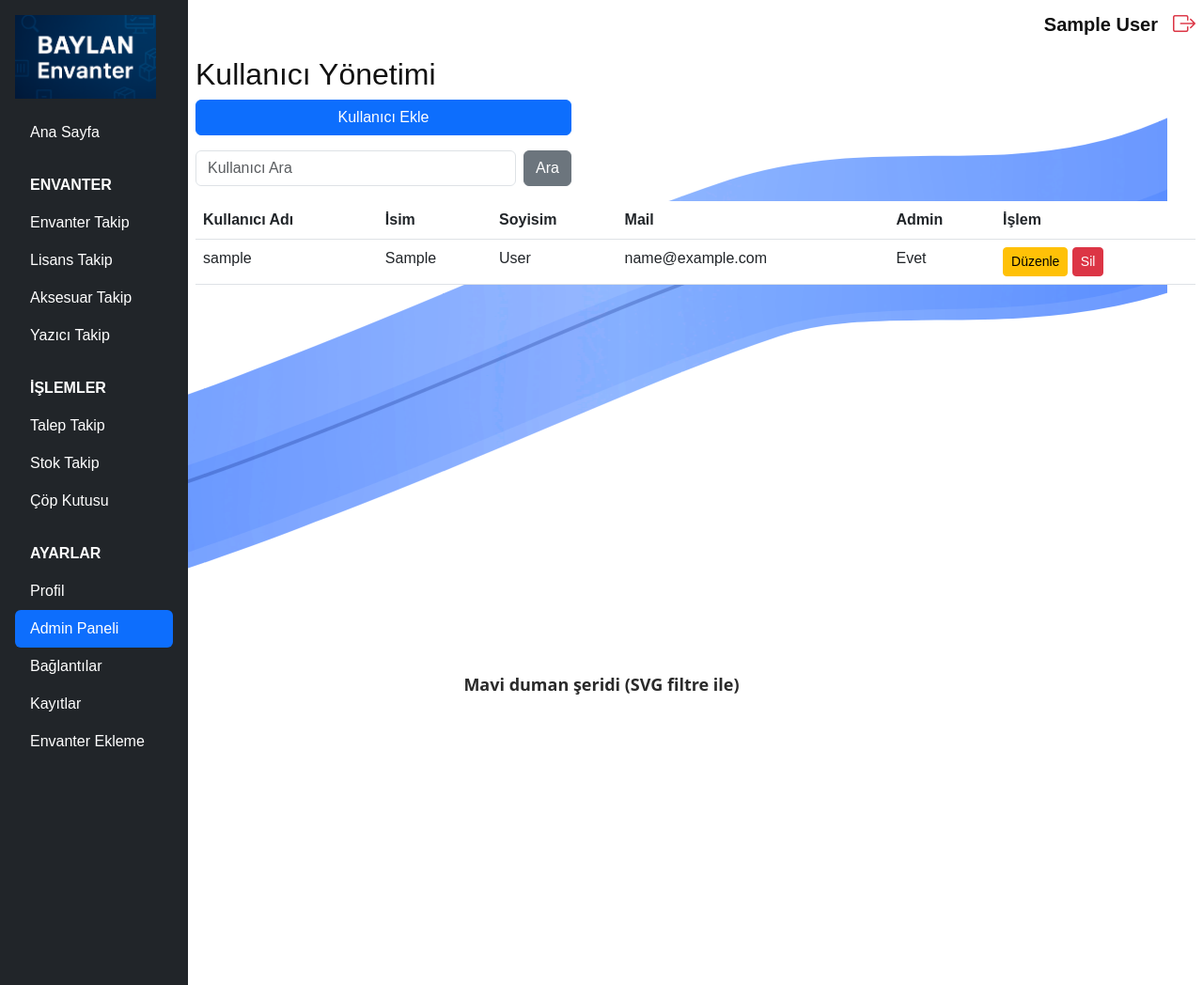
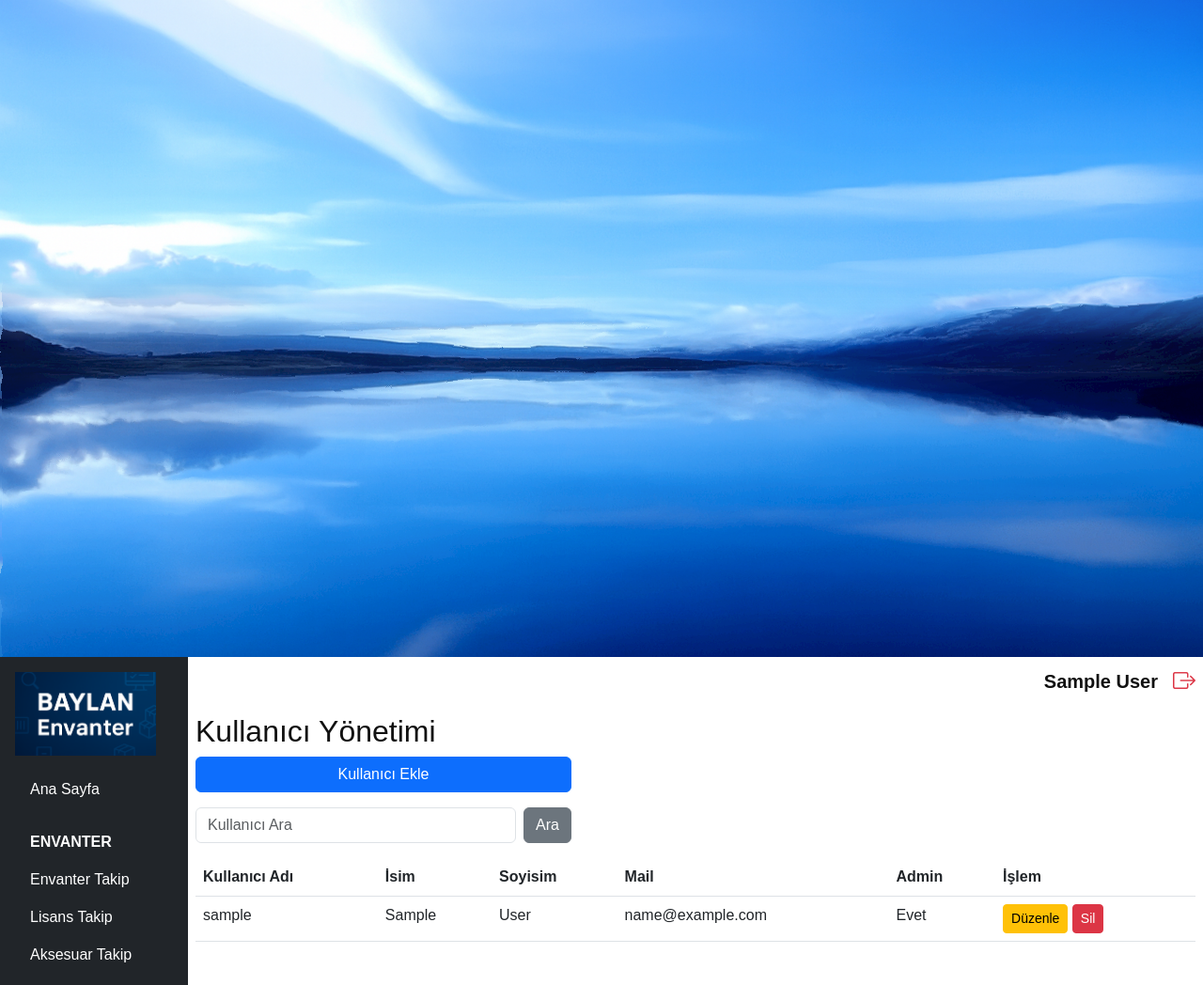
Before and after one commit to fixadd/BilgiislemTool, a FastAPI app: page /admin in a window 1280 px wide. Shown: the top 1048 px of the page at 94% size. Run offline with FastAPI, Linux system fonts and the light colour scheme; the visitor is signed in with stand-in values (Sample User, id 1); tables that the repository leaves empty hold one stand-in row (values such as "Sample post"); parts of the project's set-up code (start-up, migrations or seed data) failed here and were passed over; some libraries are stand-ins or nearby versions.

Commit message:
Replace smoke background with lake ripple effect

```diff
--- a/templates/partials/smoke_ribbon.html
+++ b/templates/partials/smoke_ribbon.html
@@ -1,64 +1,82 @@
+<!-- Lake Hero (drop-in section) -->
+<section class="lake-anim" style="--img: url('/image/background.png');">
+  <!-- SVG ripple filter (gizli) -->
+  <svg aria-hidden="true" class="lake-svg">
+    <filter id="ripple">
+      <!-- Noise kaynağı -->
+      <feTurbulence type="turbulence" baseFrequency="0.008 0.02" numOctaves="2" seed="7" result="noise">
+        <!-- Ripple hızını buradan ayarlayabilirsin -->
+        <animate attributeName="baseFrequency"
+                 dur="12s"
+                 values="0.008 0.02; 0.012 0.03; 0.008 0.02"
+                 repeatCount="indefinite"/>
+      </feTurbulence>
+      <!-- Deformasyon -->
+      <feDisplacementMap in="SourceGraphic" in2="noise" scale="6" xChannelSelector="R" yChannelSelector="G">
+        <animate attributeName="scale"
+                 values="4;7;4"
+                 dur="8s"
+                 repeatCount="indefinite"/>
+      </feDisplacementMap>
+    </filter>
+  </svg>
+</section>
+
 <style>
-  .smoke-ribbon-wrap{
-    position:fixed;
-    top:0;
-    left:0;
-    width:100%;
-    height:60vh;
-    pointer-events:none;
-    z-index:-1;
+/* Boyut/yerleşim */
+.lake-anim{
+  position: relative;
+  width: 100%;
+  height: 56vh;               /* İstediğin yüksekliği ver */
+  min-height: 380px;
+  overflow: hidden;
+  background: var(--img) center/cover no-repeat;
+  isolation: isolate;         /* katmanları düzgün karıştır */
+}
+
+/* Yumuşak bulut kayması (üstte hafif sis) */
+.lake-anim::before{
+  content:"";
+  position:absolute; inset:0;
+  background:
+    radial-gradient(120% 80% at 50% -10%, rgba(255,255,255,.35), rgba(255,255,255,0) 60%),
+    linear-gradient(to bottom, rgba(0,0,0,.0) 55%, rgba(0,0,0,.08) 100%),
+    var(--img) center/cover no-repeat; /* aynı görselin ikinci katmanı */
+  mix-blend-mode: lighten;
+  animation: cloud-drift 60s linear infinite;
+  opacity:.7;
+}
+
+/* Suya özel ripple: alt yarıya uygula */
+.lake-anim::after{
+  content:"";
+  position:absolute; inset:0;
+  background: var(--img) center/cover no-repeat;
+  filter: url(#ripple);                 /* SVG filtresini uygula */
+  /* Sadece alt kısımda görünür olsun (su bölgesi) */
+  -webkit-mask-image: linear-gradient(to top, rgba(0,0,0,1) 48%, rgba(0,0,0,0) 58%);
+          mask-image: linear-gradient(to top, rgba(0,0,0,1) 48%, rgba(0,0,0,0) 58%);
+  opacity:.95;
+}
+
+/* Erişilebilirlik: hareket azaltmayı destekle */
+@media (prefers-reduced-motion: reduce){
+  .lake-anim::before,
+  .lake-anim::after{
+    animation: none;
+    filter: none;
   }
-  .smoke-ribbon-title{
-    position:absolute;
-    inset:auto 0 0 0;
-    text-align:center;
-    font:600 18px/1.4 system-ui,Arial;
-    color:#2a2a2a;
-    padding-bottom:8px;
-  }
-  .smoke-flow{animation:smoke-flow 18s linear infinite;}
-  @keyframes smoke-flow{from{transform:translateX(0);}to{transform:translateX(-8%);}}
+}
+
+.lake-svg{
+  position:absolute;
+  width:0;
+  height:0;
+}
+
+/* Animasyonlar */
+@keyframes cloud-drift{
+  0%   { background-position: center, center, 0% 0%; }
+  100% { background-position: center, center, 100% 0%; }
+}
 </style>
-<div class="smoke-ribbon-wrap" aria-hidden="true">
-  <svg class="smoke-flow" xmlns="http://www.w3.org/2000/svg" viewBox="0 0 1200 600" width="100%" height="100%" preserveAspectRatio="xMidYMid slice">
-    <defs>
-      <linearGradient id="ink" x1="0%" y1="0%" x2="100%" y2="0%">
-        <stop offset="0%" stop-color="#1e5fff" stop-opacity="0.85"/>
-        <stop offset="50%" stop-color="#1a66ff" stop-opacity="0.55"/>
-        <stop offset="100%" stop-color="#0f53ff" stop-opacity="0.85"/>
-      </linearGradient>
-      <filter id="smokeFilter" x="-20%" y="-20%" width="140%" height="140%">
-        <feTurbulence id="turb" type="fractalNoise" baseFrequency="0.004 0.008" numOctaves="3" seed="7" stitchTiles="stitch" result="noise"/>
-        <feGaussianBlur in="noise" stdDeviation="1.2" result="softNoise"/>
-        <feDisplacementMap in="SourceGraphic" in2="softNoise" scale="28" xChannelSelector="R" yChannelSelector="G"/>
-        <feGaussianBlur stdDeviation="0.8"/>
-        <animate xlink:href="#turb" attributeName="baseFrequency" values="0.004 0.008; 0.006 0.010; 0.004 0.008" dur="16s" repeatCount="indefinite"/>
-        <animate xlink:href="#turb" attributeName="seed" values="7;8;9;7" dur="24s" repeatCount="indefinite"/>
-      </filter>
-      <mask id="ribbonMask">
-        <rect width="1200" height="600" fill="black"/>
-        <path d="M -50,520
-                 C 150,450  260,420  360,380
-                 C 520,320  640,260  760,220
-                 C 900,175 1030,250 1220,120"
-              fill="none" stroke="white" stroke-width="140" stroke-linecap="round" stroke-linejoin="round" opacity="0.85">
-          <animate attributeName="stroke-width" values="130;150;130" dur="12s" repeatCount="indefinite"/>
-        </path>
-        <path d="M -50,540
-                 C 160,470  270,440  370,400
-                 C 520,345  640,285  770,245
-                 C 920,205 1040,270 1220,140"
-              fill="none" stroke="white" stroke-width="70" stroke-linecap="round" stroke-linejoin="round" opacity="0.6"/>
-      </mask>
-    </defs>
-    <g filter="url(#smokeFilter)" mask="url(#ribbonMask)">
-      <rect x="-100" y="-50" width="1500" height="700" fill="url(#ink)"/>
-    </g>
-    <path d="M -50,520
-             C 150,450 260,420 360,380
-             C 520,320 640,260 760,220
-             C 900,175 1030,250 1220,120"
-          fill="none" stroke="rgba(0,30,120,.25)" stroke-width="3" stroke-linecap="round"/>
-  </svg>
-  <div class="smoke-ribbon-title">Mavi duman şeridi (SVG filtre ile)</div>
-</div>
```
